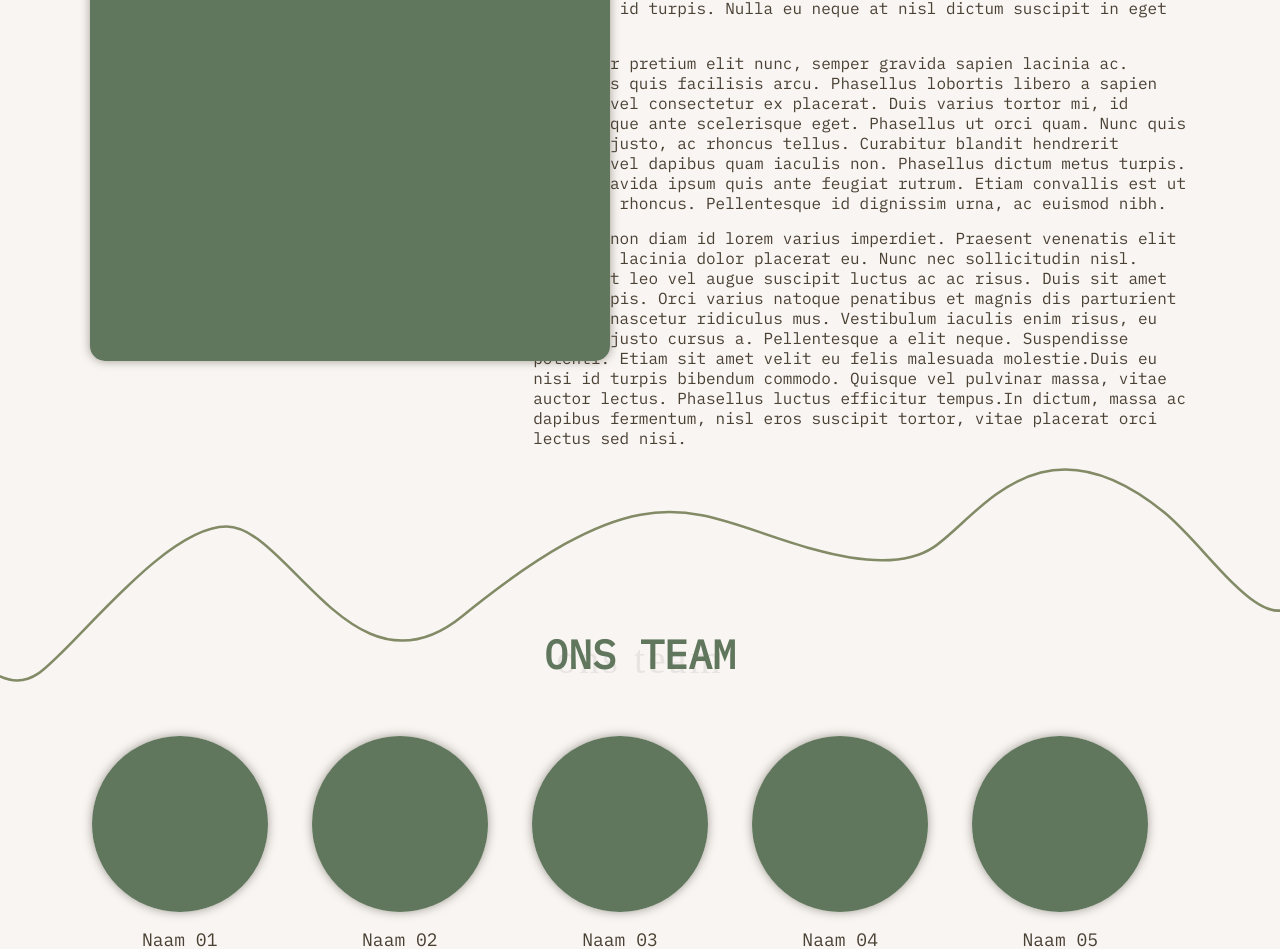
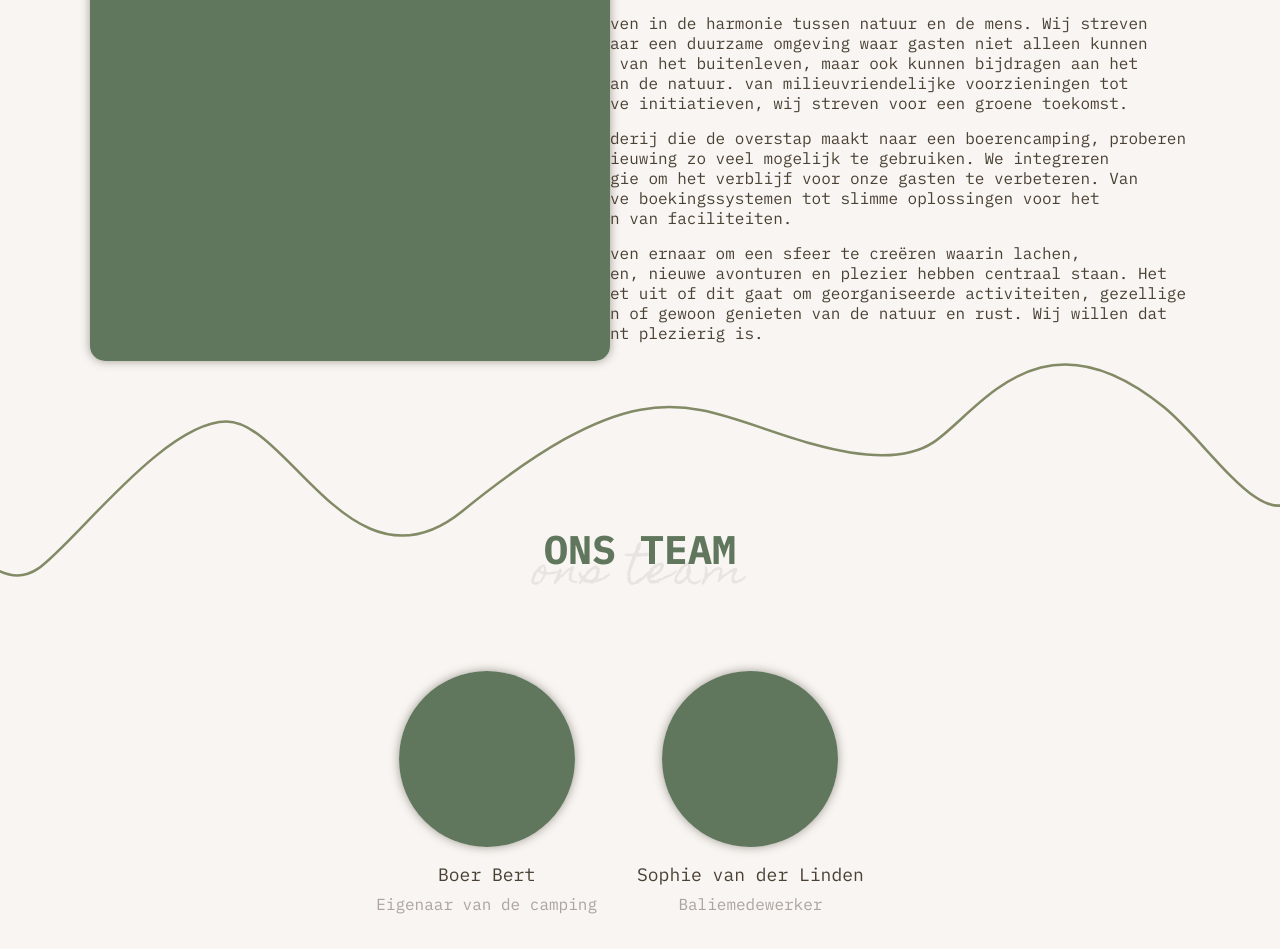
Before and after one commit to LaulensW/BertsBoerenCamping, a React (Vite) app in the folder BertsBoerenCamping/: page /about in a window 1280 px wide. Shown: the part 687-1636 px from the top of the page. Built offline with nearby package versions, Linux system fonts and the light colour scheme.

Commit message:
tekst wie zijn wij veranderd + fonts beetje veranderd.

```diff
--- a/BertsBoerenCamping/index.html
+++ b/BertsBoerenCamping/index.html
@@ -4,8 +4,8 @@
     <meta charset="UTF-8" />
     <link rel="icon" href="BBC_ICON.png">
     <meta name="viewport" content="width=device-width, initial-scale=1.0" />
-    <link href="https://fonts.googleapis.com/css2?family=IBM+Plex+Mono&display=swap" rel="stylesheet">
     <link rel="preconnect" href="https://fonts.googleapis.com">
+    <link href="https://fonts.googleapis.com/css2?family=Homemade+Apple&family=IBM+Plex+Mono:ital,wght@0,300;0,400;0,500;0,600;0,700;1,300;1,600;1,700&display=swap" rel="stylesheet">
     <title>BertsBoerenCamping</title>
   </head>
   <body>
--- a/BertsBoerenCamping/src/components/AboutBanner.jsx
+++ b/BertsBoerenCamping/src/components/AboutBanner.jsx
@@ -15,9 +15,12 @@ const Banner = () => {
             <img src="../images/Filler.png" className="wie-zijn-wij-photo"/>
             <h className="wie-zijn-wij-title">WIE ZIJN WIJ</h>
             <p3 className="wie-zijn-wij-title-cursive">wie zijn wij</p3>
-            <p3 className="wie-zijn-wij-tekst">Lorem ipsum dolor sit amet, consectetur adipiscing elit. Nullam ultricies vehicula ipsum, non varius lectus maximus in. Cras eget ex euismod, molestie enim vitae, sollicitudin libero. Cras nibh enim, sodales eget risus non, maximus sollicitudin dui. Vestibulum ante ipsum primis in faucibus orci luctus et ultrices posuere cubilia curae; Etiam pretium elit placerat purus malesuada, ac condimentum risus facilisis. Sed porta auctor risus, eu convallis felis vestibulum sed. Mauris justo urna, scelerisque ac pharetra at, molestie id turpis. Nulla eu neque at nisl dictum suscipit in eget dolor.</p3>
-            <p3 className="wie-zijn-wij-tekst">Curabitur pretium elit nunc, semper gravida sapien lacinia ac. Phasellus quis facilisis arcu. Phasellus lobortis libero a sapien cursus, vel consectetur ex placerat. Duis varius tortor mi, id scelerisque ante scelerisque eget. Phasellus ut orci quam. Nunc quis aliquam justo, ac rhoncus tellus. Curabitur blandit hendrerit mauris, vel dapibus quam iaculis non. Phasellus dictum metus turpis. Donec gravida ipsum quis ante feugiat rutrum. Etiam convallis est ut pulvinar rhoncus. Pellentesque id dignissim urna, ac euismod nibh.</p3>
-            <p3 className="wie-zijn-wij-tekst">Quisque non diam id lorem varius imperdiet. Praesent venenatis elit risus, a lacinia dolor placerat eu. Nunc nec sollicitudin nisl. Mauris et leo vel augue suscipit luctus ac ac risus. Duis sit amet quam turpis. Orci varius natoque penatibus et magnis dis parturient montes, nascetur ridiculus mus. Vestibulum iaculis enim risus, eu laoreet justo cursus a. Pellentesque a elit neque. Suspendisse potenti. Etiam sit amet velit eu felis malesuada molestie.Duis eu nisi id turpis bibendum commodo. Quisque vel pulvinar massa, vitae auctor lectus. Phasellus luctus efficitur tempus.In dictum, massa ac dapibus fermentum, nisl eros suscipit tortor, vitae placerat orci lectus sed nisi. </p3>
+            <p3 className="wie-zijn-wij-tekst">BertsBoerenCamping is een boerencamping opgericht in 2023 door Bert … , ook wel Boer Bert genoemd. Als eerst opgericht als een boerderij, bij “BertsBoerenCamping” is ons doel om een unieke en gastvrije ervaring te creëren voor onze kampeerders. Welkom op onze boerencamping, waar duurzaamheid, innovatie, plezier samenkomen voor een onvergetelijke ervaring.</p3>
+            <p3 className="wie-zijn-wij-tekst">Wij geloven in de harmonie tussen natuur en de mens. Wij streven daarom naar een duurzame omgeving waar gasten niet alleen kunnen genieten van het buitenleven, maar ook kunnen bijdragen aan het behoud van de natuur. van milieuvriendelijke voorzieningen tot educatieve initiatieven, wij streven voor een groene toekomst.</p3>
+
+            <p3 className="wie-zijn-wij-tekst">Als boerderij die de overstap maakt naar een boerencamping, proberen wij vernieuwing zo veel mogelijk te gebruiken. We integreren technologie om het verblijf voor onze gasten te verbeteren. Van intuïtieve boekingssystemen tot slimme oplossingen voor het monitoren van faciliteiten.</p3>
+
+            <p3 className="wie-zijn-wij-tekst">Wij streven ernaar om een sfeer te creëren waarin lachen, ontspannen, nieuwe avonturen en plezier hebben centraal staan. Het maakt niet uit of dit gaat om georganiseerde activiteiten, gezellige kampvuren of gewoon genieten van de natuur en rust. Wij willen dat elk moment plezierig is.</p3>
         </div>
         </>
     );
--- a/BertsBoerenCamping/src/components/AboutTeam.css
+++ b/BertsBoerenCamping/src/components/AboutTeam.css
@@ -28,6 +28,7 @@
     display: flex;
     flex-direction: row;
     justify-content: center;
+    flex-wrap: wrap;
 }
 .team-info{
     display: flex;
--- a/BertsBoerenCamping/src/components/AboutTeam.jsx
+++ b/BertsBoerenCamping/src/components/AboutTeam.jsx
@@ -12,11 +12,8 @@ export default function OnsTeam() {
                 <p className="subtitle-title-cursive">ons team</p>
             </div>
             <div className="team-total">
-                {renderProfiel('Filler.png', "Naam 01", "Positie op de camping")}
-                {renderProfiel('Filler.png', "Naam 02", "Positie op de camping")}
-                {renderProfiel('Filler.png', "Naam 03", "Positie op de camping")}
-                {renderProfiel('Filler.png', "Naam 04", "Positie op de camping")}
-                {renderProfiel('Filler.png', "Naam 05", "Positie op de camping")}
+                {renderProfiel('Filler.png', "Boer Bert", "Eigenaar van de camping")}
+                {renderProfiel('Filler.png', "Sophie van der Linden", "Baliemedewerker")}
             </div>
         </div>
 
```
